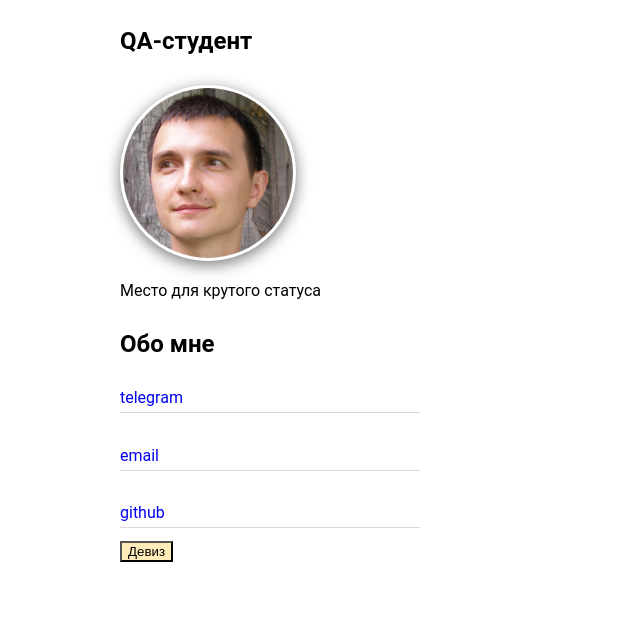
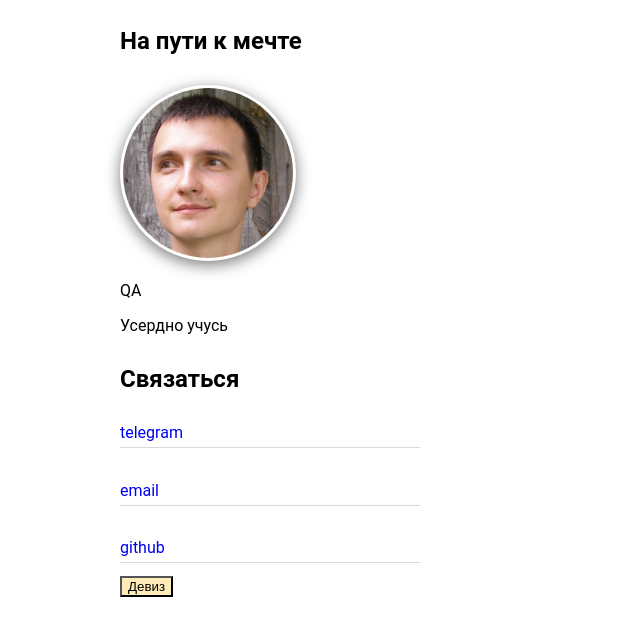
Before and after one commit to alexeyMulganov-qa/alexeyMulganov-qa.github.io, a plain HTML site: page index.html in a window 1280 px wide. Shown: the part 62-698 px from the top of the page, without its empty margins (0-640 px from the left). Drawn offline with Linux system fonts and the light colour scheme; files that its build step writes are made by us from their sources; files whose address does not match are found by name.

Commit message:
new line + emoji

```diff
--- a/index.html
+++ b/index.html
@@ -8,15 +8,16 @@
 
 <body class="container">
 		<h1>Алексей Мульганов</h1>
-		<h2>QA-студент</h2>
+		<h2>На пути к мечте</h2>
 
 		<div class="item">
 			<img class="photo" src="me1.jpg" width="170" height="170" alt="фото">
 		</div>
 
-			<p>Место для крутого статуса</p>
+			<p>QA</p>
+			<p>Усердно учусь</p>
 
-			<h2>Обо мне</h2>
+			<h2>Связаться</h2>
 
 			<div class="contacts">
 
--- a/js/js.js
+++ b/js/js.js
@@ -3,5 +3,5 @@ const button = document.querySelector('button');
 
 /* Тут на кнопку навешиваем обрабочик, который ждёт клика и тогда запустит логику */
 button.addEventListener('click', function() {
-	alert('Делай добро и беги')
+	alert('Делай добро и беги 🙃')
 })
```
